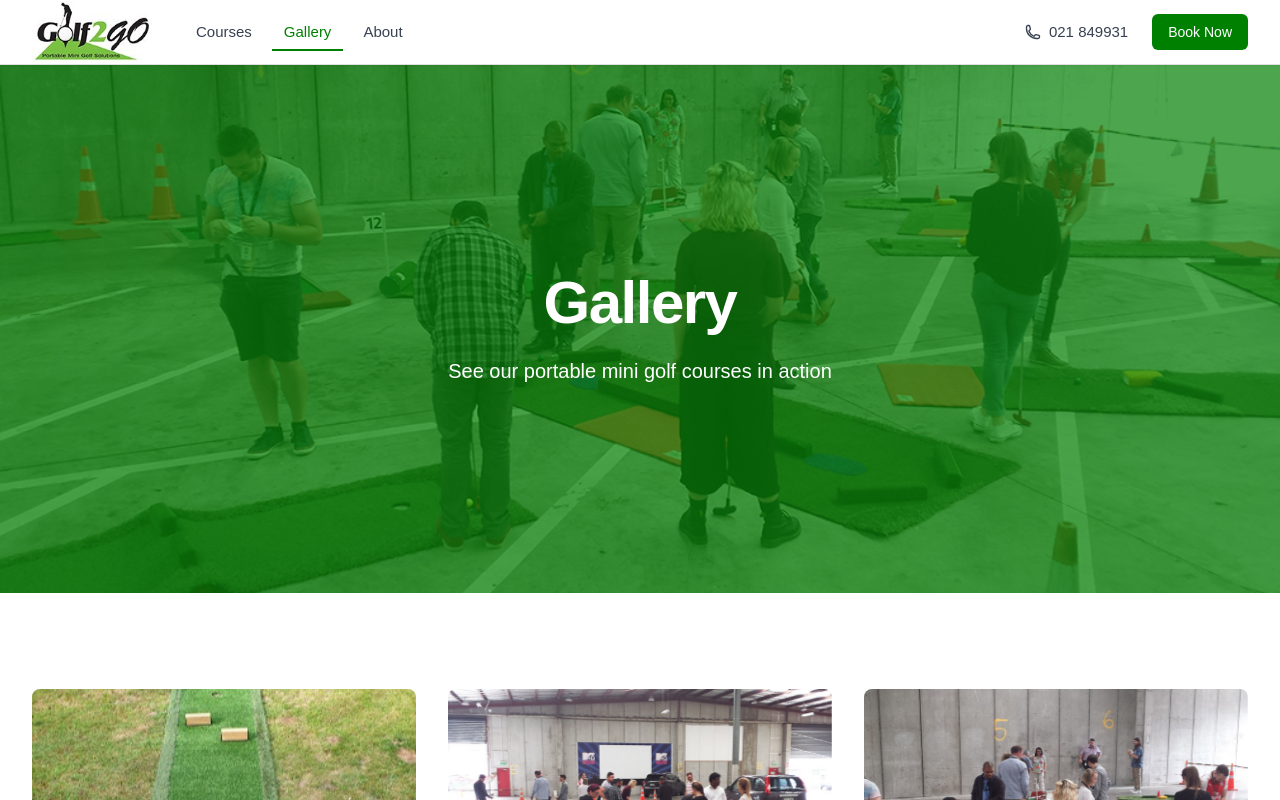
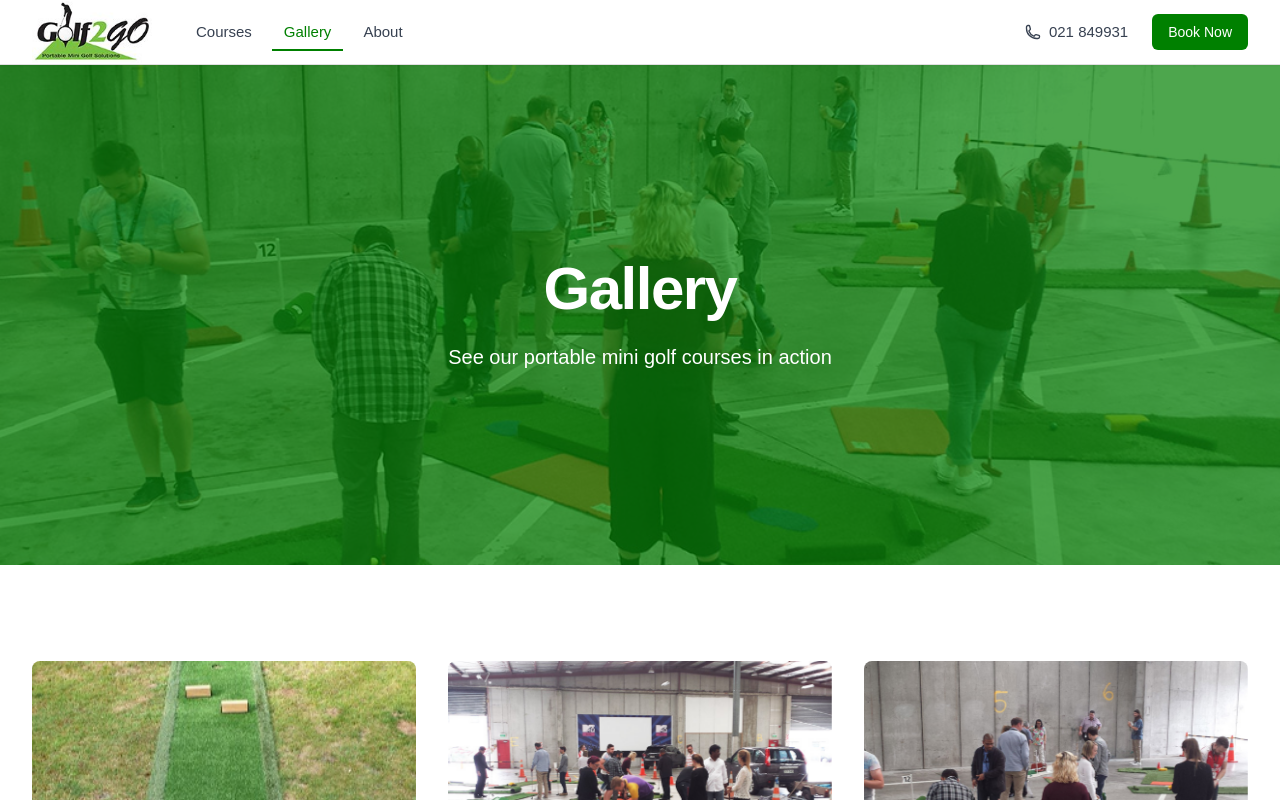
Before and after one commit to JayRichh/golf2go, a Next.js app: page /gallery in a window 1280 px wide. Shown: the top 800 px of the page. Built offline with nearby package versions, Linux system fonts and the light colour scheme.

Commit message:
fix: fixed height text containers!

```diff
--- a/src/app/about/page.tsx
+++ b/src/app/about/page.tsx
@@ -55,11 +55,11 @@ export default function AboutPage() {
               />
             </div>
             <Container size="xl">
-              <div className="mx-auto max-w-2xl text-center py-12">
+              <div className="mx-auto max-w-2xl text-center h-[180px] flex flex-col justify-center">
                 <Text variant="h1" align="center" className="text-primary-foreground">
                   Our Story
                 </Text>
-                <Text variant="xl" className="mt-6 pb-8 text-primary-foreground/90">
+                <Text variant="xl" className="mt-6 text-primary-foreground/90">
                   Founded with a passion for bringing joy and entertainment to events across New
                   Zealand, Golf 2 Go has grown from a simple idea into the country's leading
                   portable mini golf provider.
--- a/src/app/book/page.tsx
+++ b/src/app/book/page.tsx
@@ -35,14 +35,14 @@ export default function BookPage() {
               />
             </div>
             <Container size="xl">
-              <div className="mx-auto max-w-2xl text-center py-12">
+              <div className="mx-auto max-w-2xl text-center h-[180px] flex flex-col justify-center">
                 <Text variant="h1" align="center" className="text-primary-foreground">
                   Make a Booking
                 </Text>
                 <Text
                   variant="xl"
                   align="center"
-                  className="mx-auto mt-6 max-w-2xl text-primary-foreground/90"
+                  className="mt-6 text-primary-foreground/90"
                 >
                   Fill out the form below and we'll get back to you with a quote
                 </Text>
--- a/src/app/courses/page.tsx
+++ b/src/app/courses/page.tsx
@@ -107,11 +107,11 @@ export default function CoursesPage() {
               />
             </div>
             <Container size="xl">
-              <div className="mx-auto max-w-2xl text-center py-12">
+              <div className="mx-auto max-w-2xl text-center h-[180px] flex flex-col justify-center">
                 <Text variant="h1" align="center" className="tracking-tight text-primary-foreground">
                   Our Courses
                 </Text>
-                <Text variant="xl" className="mx-auto mt-6 max-w-2xl text-primary-foreground/90">
+                <Text variant="xl" className="mt-6 text-primary-foreground/90">
                   Choose from our selection of portable mini golf courses, perfect for any event or
                   occasion.
                 </Text>
--- a/src/app/gallery/page.tsx
+++ b/src/app/gallery/page.tsx
@@ -213,7 +213,7 @@ export default function GalleryPage() {
           <div className="relative isolate overflow-hidden py-32 md:py-40">
             <div className="absolute inset-0 -z-10 w-full">
               <Image
-                src="/8-work-function-fun-portable-mini-golf.jpg"
+                src="/3-fun-portable-mini-golf.jpg"
                 alt="Golf 2 Go gallery"
                 fill
                 className="h-full w-full object-cover opacity-30"
@@ -222,7 +222,7 @@ export default function GalleryPage() {
               />
             </div>
             <Container size="xl">
-              <div className="mx-auto max-w-2xl text-center py-12">
+              <div className="mx-auto max-w-2xl text-center h-[180px] flex flex-col justify-center">
                 <Text
                   variant="h1"
                   align="center"
@@ -232,7 +232,7 @@ export default function GalleryPage() {
                 </Text>
                 <Text
                   variant="xl"
-                  className="mx-auto mt-6 max-w-2xl text-primary-foreground/90 text-center"
+                  className="mt-6 text-primary-foreground/90 text-center"
                 >
                   See our portable mini golf courses in action
                 </Text>
--- a/src/app/page.tsx
+++ b/src/app/page.tsx
@@ -62,7 +62,7 @@ export default function HomePage() {
               />
             </div>
             <Container size="xl">
-              <div className="mx-auto max-w-2xl text-center py-12">
+              <div className="mx-auto max-w-2xl text-center h-[180px] flex flex-col justify-center">
                 <Text
                   variant="h1"
                   align="center"
@@ -70,7 +70,7 @@ export default function HomePage() {
                 >
                   Welcome to Golf2Go
                 </Text>
-                <Text variant="xl" className="mx-auto mt-6 max-w-2xl text-primary-foreground/90">
+                <Text variant="xl" className="mx-auto mt-6 text-primary-foreground/90">
                   New Zealand's first portable mini golf company, bringing fun to your events since
                   2008.
                 </Text>
--- a/src/app/terms/page.tsx
+++ b/src/app/terms/page.tsx
@@ -28,7 +28,7 @@ export default function Terms() {
               />
             </div>
             <Container size="xl">
-              <div className="mx-auto max-w-2xl text-center py-12">
+              <div className="mx-auto max-w-2xl text-center h-[180px] flex flex-col justify-center">
                 <Text variant="h1" align="center" className="text-primary-foreground">
                   Terms and Conditions
                 </Text>
```
